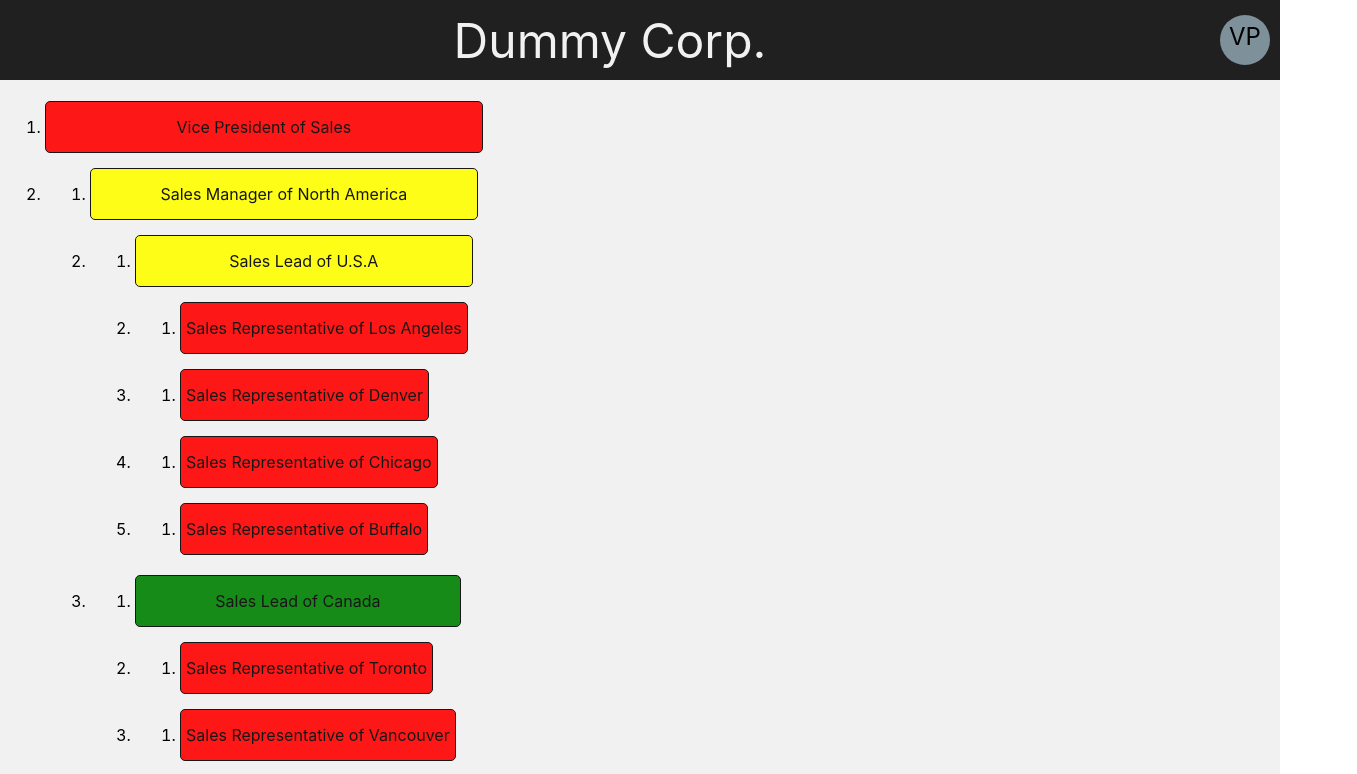
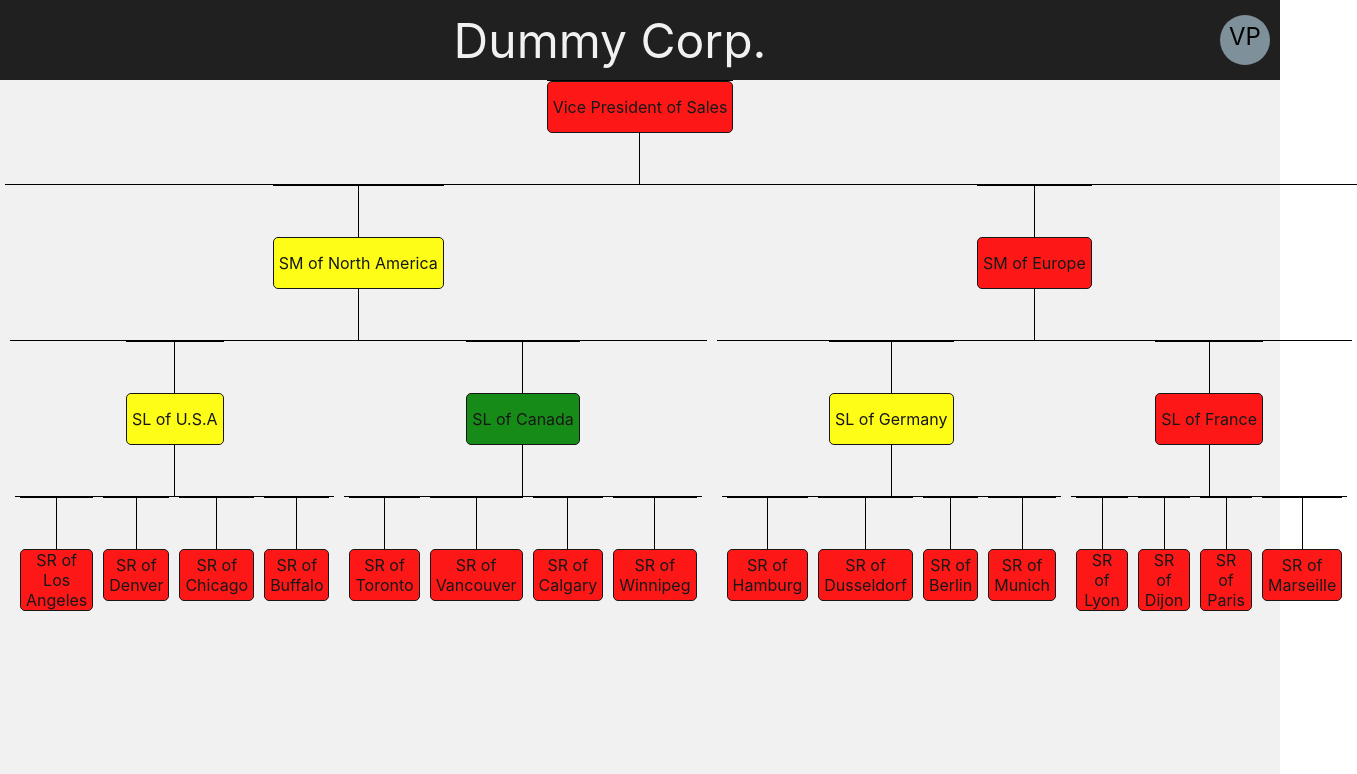
Before and after one commit to Afoy-1995/Xactly-Challenge, a React (Create React App) app: page / in a window 1280 px wide. Shown: the top 774 px of the page, 1357 px wide, since content can reach past the window. Built offline with nearby package versions, Linux system fonts and the light colour scheme.

Commit message:
Correct Org Structure now for clean up and @media watch logic

```diff
--- a/src/components/hierarchy/HierarchyFeed.js
+++ b/src/components/hierarchy/HierarchyFeed.js
@@ -4,17 +4,30 @@ import HierarchyNode from "./HierarchyNode";
 
 const Root = styled.div`
     display: flex;
-    flex-direction: row;
-    margin: 5px;
+    flex-direction: column;
+    margin-left: 5px;
+    margin-right: 5px;
+    margin-bottom: 5px;
+    max-width: 100%;
+    height: 25%;
 `
 
-const List = styled.ol`
+const List = styled.table`
     display: flex;
     flex-direction: column;
+    list-style: none;
+    border-collapse: collapse
+`
+
+const ListItem = styled.tr`
+    display: flex;
+    flex-direction: row;
+    margin: auto;
+    border-top: 1px solid black;
 `
 
 const HierarchyFeed = ({ list }) => {
-    const [listModel, setListModel] = useState(list)
+    const [listModel, setListModel] = useState({})
 
     useEffect(() => {
         setListModel(list)
@@ -27,10 +40,12 @@ const HierarchyFeed = ({ list }) => {
     return (
         <Root>
             <List>
-                {listModel ? <li><HierarchyNode user={listModel}/></li> : null}
-                {listModel.manages !== undefined && listModel.manages !== null && listModel.manages.length > 0 ? listModel.manages.map((elem) => {
-                    return <li><HierarchyFeed list={elem} /> </li>
-                }): null}
+                {listModel  ? <ListItem><HierarchyNode user={listModel}/></ListItem> : null}
+                <ListItem>
+                    {listModel.manages !== undefined && listModel.manages !== null && listModel.manages.length > 0 ? listModel.manages.map((elem) => {
+                        return <HierarchyFeed list={elem} />
+                    }): null}
+                </ListItem>
             </List>
         </Root>
     )
--- a/src/components/hierarchy/HierarchyNode.js
+++ b/src/components/hierarchy/HierarchyNode.js
@@ -1,4 +1,4 @@
-import React, {useState} from "react";
+import React, { useState } from "react";
 import { useEffect } from "react/cjs/react.development";
 import styled from "styled-components/macro";
 // This will be static so that it is easier to read
@@ -8,12 +8,11 @@ const Root = styled.div`
     border-width: 0.5px;
     border-radius: 5px;
     text-align: center;
-    background-color: ${({status_color}) => (status_color)};
+    background-color: ${({ status_color }) => (status_color)};
     opacity: 0.9;
     min-height: 50px;
-    min-width: 100px;
-    margin-top: auto;
-    margin-bottom: auto;
+    min-width: 50px;
+    margin: auto;
 `
 const PositionText = styled.div`
     text-align: center;
@@ -21,26 +20,41 @@ const PositionText = styled.div`
     padding-left: 5px;
     padding-right: 5px;
 `
-
-const CreateLineToNext = styled.div`
+const Row = styled.div`
     display: flex;
-    width: 150px;
-    height: 5px;
+    flex-direction: row;
 `
 
-const CreateLineToPrev = styled.div`
+const LineToNext = styled.div`
     display: flex;
-    width: 150px;
-    height: 5px;
+    height: 50px;
+    width: inherit;
+    margin: auto;
+    border-left: 1px solid black;
+    border-bottom: 1px solid black;
 `
 
-const HierarchyNode = ({user}) => {
+const LineToPrev = styled.div`
+    display: flex;
+    height: 50px;
+    width: inherit;
+    margin: auto;
+    border-right: 1px solid black;
+    border-top: 1px solid black;
+`
+
+const PrevNextColumn = styled.div`
+    display: flex;
+    flex-direction: column;
+`
+
+const HierarchyNode = ({ user }) => {
     console.log(user)
     const [position, setPosition] = useState("")
     const [status, setStatus] = useState("blue")
 
     useEffect(() => {
-        switch(user.status) {
+        switch (user.status) {
             case "normal": setStatus("green")
                 break;
             case "warning": setStatus("yellow")
@@ -52,29 +66,35 @@ const HierarchyNode = ({user}) => {
     }, [user.status])
 
     useEffect(() => {
-        switch(user.position) {
+        switch (user.position) {
             case 0: setPosition("Vice President of Sales")
                 break;
-            case 1: setPosition(`Sales Manager of ${user.continent}`)
+            case 1: setPosition(`SM of ${user.continent}`)
                 break;
-            case 2: setPosition(`Sales Lead of ${user.country}`)
+            case 2: setPosition(`SL of ${user.country}`)
                 break;
-            case 3: setPosition(`Sales Representative of ${user.city}`)
+            case 3: setPosition(`SR of ${user.city}`)
                 break;
             default: setPosition("")
         }
     }, [user.position])
 
     return (
-        <>
-            {user.position !== 0 ? <CreateLineToPrev /> : null}
+        <PrevNextColumn>
+            {user.position !== 0 ?
+                <Row>
+                    <LineToPrev />
+                </Row> : null}
             <Root status_color={status}>
                 <PositionText>
                     {position}
                 </PositionText>
             </Root>
-            {user.manages ? <CreateLineToNext /> : null}
-        </>
+            {user.manages !== null ?
+                <Row>
+                    <LineToNext />
+                </Row> : null}
+        </PrevNextColumn>
     );
 }
 
```
Lines whose indentation alone changed are shown as unchanged.
